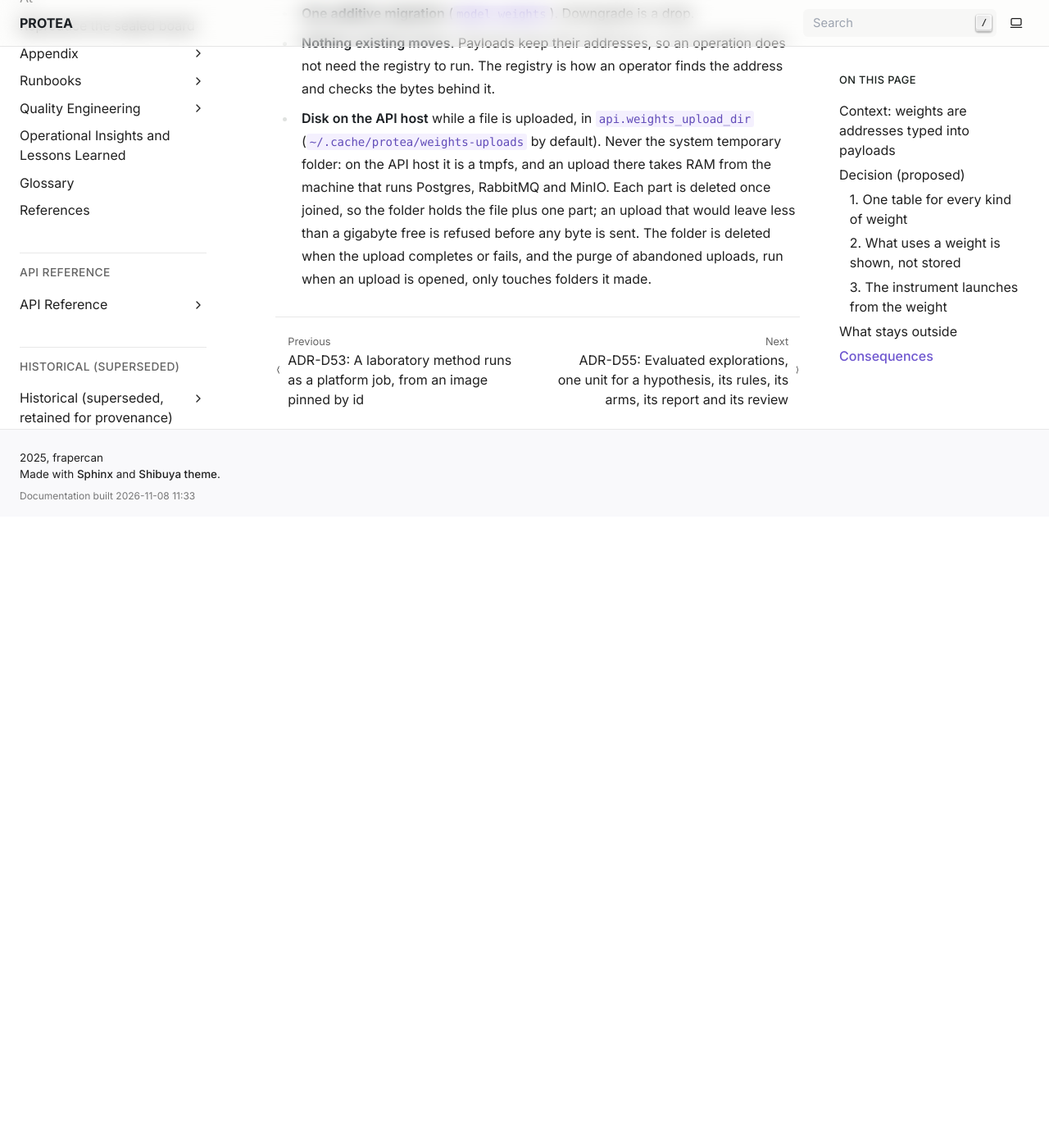
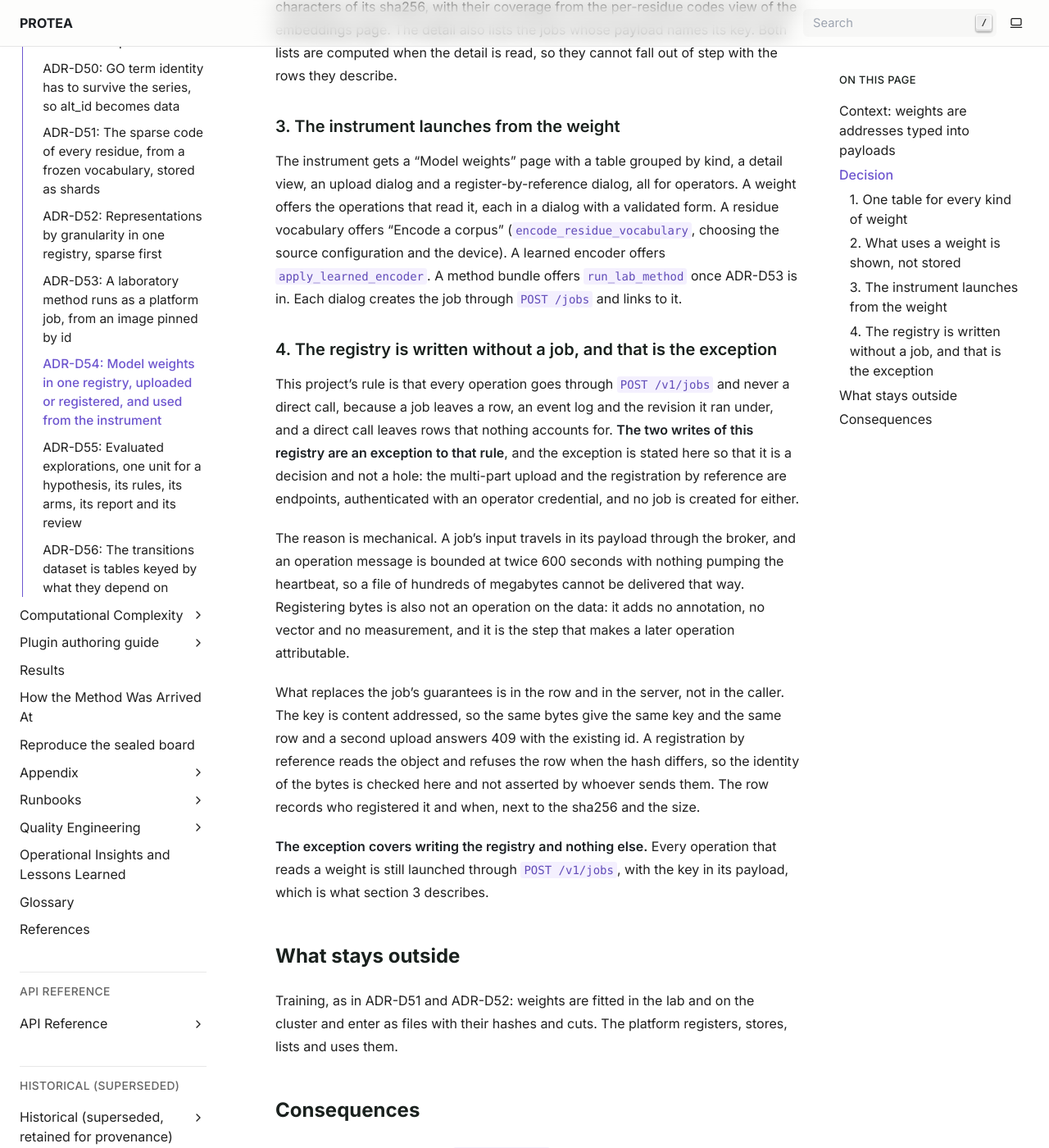
Before and after one commit to frapercan/PROTEA, a Sphinx documentation site: the page built from docs/source/adr/D54-model-weights-registry.rst, in a window 1280 px wide and 1400 px high, scrolled down 2766 px. Shown: the whole window at 82% size. Built offline with Sphinx 7.4.7, drawn with Linux system fonts in a browser that asks for light colours; before the commit the page ends 3396 px from its top, so only the background shows below that; some of the changed text lies outside the part shown.

Commit message:
Docs: ADR-D54 pasa a Accepted, con la excepcion del job escrita
El registro de pesos llevaba en Proposed desde el 3 de noviembre, y lo que lo
tenia ahi era una pregunta sin responder: sus dos escrituras, la subida por
partes y el registro por referencia, no pasan por POST /v1/jobs, y la regla
del proyecto es que toda operacion pasa por ahi. Un ADR aceptado con ese hueco
sin nombrar deja la excepcion como un descuido en vez de como una decision.

Asi que el estado se mueve y la excepcion queda escrita en el propio ADR: su
razon mecanica (el mensaje de una operacion esta acotado en dos veces 600 s y
nada bombea el latido, asi que un fichero de cientos de megas no viaja por el
broker), lo que sustituye a las garantias del job (la clave es por contenido,
el servidor lee el objeto y rechaza la fila si el hash no cuadra, y la fila
guarda quien lo registro y cuando) y su limite, que es lo que la hace una
excepcion y no una grieta: cubre escribir el registro y nada mas, porque toda
operacion que LEE un peso sigue saliendo por POST /v1/jobs.

Y la lista de kinds decia seis cuando el codigo tiene siete. term_text_vectors
entro en #1157 y el ADR no lo nombraba; queda descrito, y con el dato de que
sus bytes estan en el almacen del laboratorio y no en el de la plataforma, que
es por lo que la tabla terms de ADR-D56 se niega a escribirse todavia.

```diff
--- a/docs/source/adr/D54-model-weights-registry.rst
+++ b/docs/source/adr/D54-model-weights-registry.rst
@@ -1,7 +1,8 @@
 ADR-D54: Model weights in one registry, uploaded or registered, and used from the instrument
 =========================================================================================
 
-:Status: Proposed (draft for the author's review)
+:Status: Accepted
+:Accepted: 2026-11-08
 :Date: 2026-11-03
 :Author: Francisco Miguel Pérez Canales
 :Phase: platform consolidation (the lab's research enters the platform)
@@ -23,8 +24,19 @@ them. The author asked for the same for every kind of weight, on 2026-11-03: "ne
 UI/UX total, las operaciones en Panel de control, los pesos almacenados y listado que se
 puedan subir... parecido a las representaciones aprendidas o mejor".
 
-Decision (proposed)
-~~~~~~~~~~~~~~~~~~~
+Decision
+~~~~~~~~
+
+Accepted on 2026-11-08. The author asked for the registry on 2026-11-03, in the words
+quoted above. He approved this record together with the four other open points of that
+day: in the GPU node's session, reported there as "vale. Vamos a 1-5" and kept in the
+lab as decision D34, and in this machine's session when asked directly whether the
+status should move.
+
+What made the question concrete is the kind added last: the lab's per-term text vectors
+have to reach the platform before ADR-D56's ``terms`` table can be written, and the
+author chose the route when asked in this machine's session, "Que los suba el por la
+API", with the operator credential he gives the GPU node.
 
 1. One table for every kind of weight
 ^^^^^^^^^^^^^^^^^^^^^^^^^^^^^^^^^^^^^
@@ -49,6 +61,17 @@ The re-ranker keeps its own registry, and the weights page links to it.
   vocabulary at a key of the form ``residue-vocabulary/vocabulary-<name>-<sha256[:16]>.npz``,
   is registered with its key and the sha256 its producer recorded. The API reads the object and refuses the row if the
   hash differs.
+* **A kind for the term vectors.** ``term_text_vectors`` is one vector per GO term of an
+  ontology axis, from a text embedding of the term's name and definition. ADR-D56's
+  ``terms`` table carries them by reference, through its ``vector_uri`` and
+  ``vector_sha256``, because one vector per term over a whole axis is a file and not a
+  column, so the file needs a row that gives its digest and this is the registry that
+  holds one. It is a new kind and not one of the six: none of them describes it, and
+  registering it under a name that does not fit would make ``kind`` stop answering the
+  one question it exists for, which is what this file is. The bytes are in the lab's own
+  store and not in the platform's, so ``terms`` refuses to be written until the row
+  exists, and a digest quoted in a message is a locator for bytes nobody on this side
+  can check.
 * **Uploaded in parts.** The web proxy caps a request at 100 MB, and the deployed residue
   vocabulary alone is 260 MB. A dialog therefore sends the file in parts: create an upload, send numbered
   parts, then complete. The server joins the parts on disk, hashes the result, puts it in
@@ -75,6 +98,33 @@ and the device). A learned encoder offers ``apply_learned_encoder``. A method bu
 offers ``run_lab_method`` once ADR-D53 is in. Each dialog creates the job through
 ``POST /jobs`` and links to it.
 
+4. The registry is written without a job, and that is the exception
+^^^^^^^^^^^^^^^^^^^^^^^^^^^^^^^^^^^^^^^^^^^^^^^^^^^^^^^^^^^^^^^^^^^
+
+This project's rule is that every operation goes through ``POST /v1/jobs`` and never a
+direct call, because a job leaves a row, an event log and the revision it ran under, and
+a direct call leaves rows that nothing accounts for. **The two writes of this registry
+are an exception to that rule**, and the exception is stated here so that it is a
+decision and not a hole: the multi-part upload and the registration by reference are
+endpoints, authenticated with an operator credential, and no job is created for either.
+
+The reason is mechanical. A job's input travels in its payload through the broker, and an
+operation message is bounded at twice 600 seconds with nothing pumping the heartbeat, so
+a file of hundreds of megabytes cannot be delivered that way. Registering bytes is also
+not an operation on the data: it adds no annotation, no vector and no measurement, and
+it is the step that makes a later operation attributable.
+
+What replaces the job's guarantees is in the row and in the server, not in the caller.
+The key is content addressed, so the same bytes give the same key and the same row and a
+second upload answers 409 with the existing id. A registration by reference reads the
+object and refuses the row when the hash differs, so the identity of the bytes is
+checked here and not asserted by whoever sends them. The row records who registered it
+and when, next to the sha256 and the size.
+
+**The exception covers writing the registry and nothing else.** Every operation that
+reads a weight is still launched through ``POST /v1/jobs``, with the key in its payload,
+which is what section 3 describes.
+
 What stays outside
 ~~~~~~~~~~~~~~~~~~
 
```
Also changed, not shown: other parts of docs/source/adr/D54-model-weights-registry.rst (+1 -1 lines).
